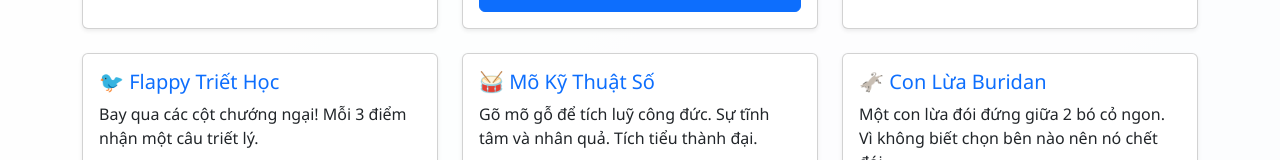
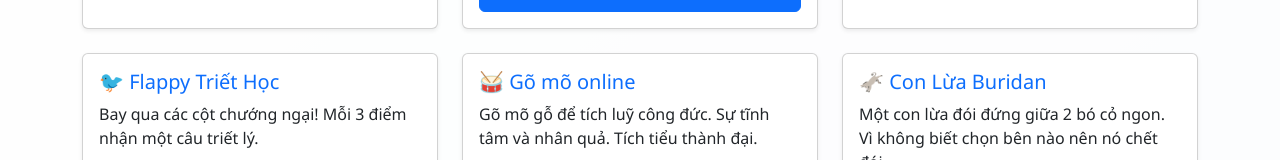
Before and after one commit to nguyenbahien123/mln111, a React (Vite) app: page /games in a window 1280 px wide. Shown: the part 417-577 px from the top of the page. Built offline with nearby package versions, Linux system fonts and the light colour scheme.

Commit message:
fix text

```diff
--- a/src/components/CyberWoodenFish.jsx
+++ b/src/components/CyberWoodenFish.jsx
@@ -40,6 +40,8 @@ export default function CyberWoodenFish() {
     { text: 'A di đà phật 🙏', color: '#9D4EDD' },
     { text: 'Tôi không gõ nhanh đâu 😇', color: '#87CEEB' },
     { text: 'Âm thầm bên em 🏆', color: '#FFD700' },
+    { text: 'Mô phật 🙏', color: '#FF6B6B' },
+    { text: 'Lạy chúa trên cao 🙏', color: '#06D6A0' },
     { text: 'Hãy là chính mình 😇', color: '#06D6A0' },
     { text: 'Hứa không sân si 🙏', color: '#8B4513' }
     ];
@@ -299,7 +301,7 @@ export default function CyberWoodenFish() {
             setWarningText('⚠️ Tâm chưa tịnh, gõ chậm thôi thí chủ !');
           } else {
             // Already had first warning, show repeat warning
-            setWarningText('😡 Bần tăng đã nói chậm thôi mà!');
+            setWarningText('😡 Bần tăng đã nói gõ chậm thôi mà!');
           }
 
           setShowWarning(true);
@@ -410,7 +412,7 @@ export default function CyberWoodenFish() {
       ctx.fillText(`Công đức: ${state.score}`, canvas.width / 2, canvas.height / 2 + 100);
 
       ctx.font = '14px Arial';
-      ctx.fillText('Click mõ gỗ hoặc nhấn Space', canvas.width / 2, canvas.height - 30);
+      ctx.fillText('Click mõ gỗ', canvas.width / 2, canvas.height - 30);
     }, 30);
 
     return () => {
@@ -468,7 +470,7 @@ export default function CyberWoodenFish() {
     <Container className="py-5">
       <Card className="shadow-lg">
         <Card.Body>
-          <h2 className="text-center mb-3">🥁 Mõ Kỹ Thuật Số</h2>
+          <h2 className="text-center mb-3">🥁 Gõ mõ online</h2>
           <p className="text-center text-muted mb-3">
             <small>Sự tĩnh tâm và luật Nhân quả • Tích tiểu thành đại</small>
           </p>
--- a/src/components/GameHub.jsx
+++ b/src/components/GameHub.jsx
@@ -144,7 +144,7 @@ export default function GameHub() {
         <Col md={6} lg={4} xs={12}>
           <Card className="h-100 shadow-sm">
             <Card.Body>
-              <Card.Title className="text-primary">🥁 Mõ Kỹ Thuật Số</Card.Title>
+              <Card.Title className="text-primary">🥁 Gõ mõ online</Card.Title>
               <Card.Text>
                 Gõ mõ gỗ để tích luỹ công đức. Sự tĩnh tâm và nhân quả. Tích tiểu thành đại.
               </Card.Text>
```
